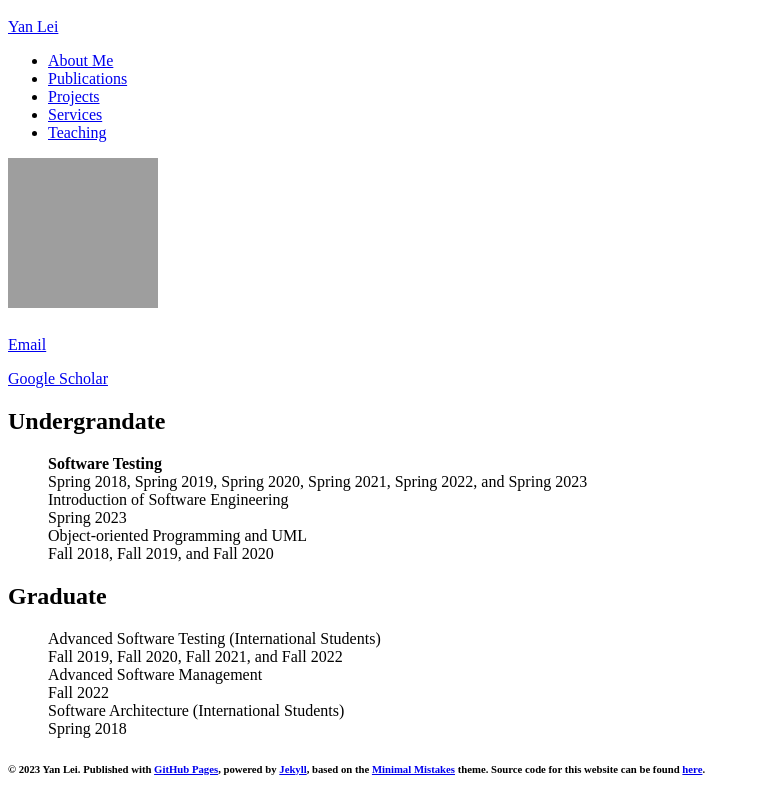
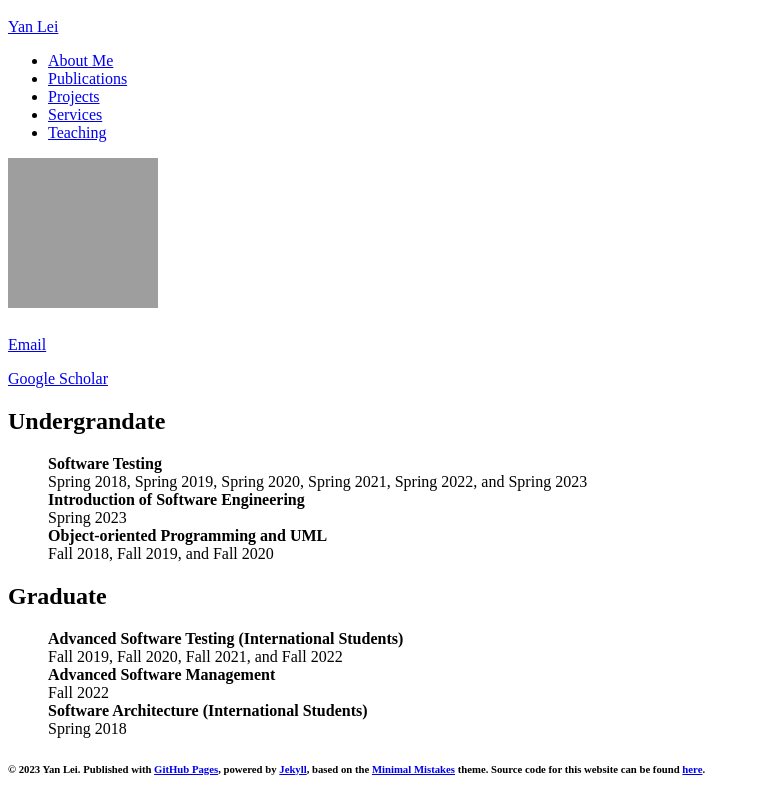
Before and after one commit to yanlei-cs/yanlei-cs.github.io, a Jekyll site: the page built from teaching.md, in a window 1280 px wide. Shown: the part 108-908 px from the top of the page, without its empty margins (0-760 px from the left). Built offline with Jekyll 4.4.1, drawn with Linux system fonts in a browser that asks for light colours; nearby versions of some CDN libraries; comment, search, counter and statistics services are not loaded.

```diff
--- a/teaching.md
+++ b/teaching.md
@@ -8,18 +8,18 @@ title: Teaching
 <UL style="LIST-STYLE-TYPE: none">
 <LI><strong>Software Testing</strong><br>
 Spring 2018, Spring 2019, Spring 2020, Spring 2021, Spring 2022, and Spring 2023</LI>
-<LI>Introduction of Software Engineering<br>
+<LI><strong>Introduction of Software Engineering</strong><br>
 Spring 2023</LI>
-<LI>Object-oriented Programming and UML<br>
+<LI><strong>Object-oriented Programming and UML</strong><br>
 Fall 2018, Fall 2019, and Fall 2020</LI>
 </UL>
 
 ## Graduate
 <UL style="LIST-STYLE-TYPE: none">
-<LI>Advanced Software Testing (International Students)<br>
+<LI><strong>Advanced Software Testing (International Students)</strong><br>
 Fall 2019, Fall 2020, Fall 2021, and Fall 2022<br></LI>
-<LI>Advanced Software Management<br>
+<LI><strong>Advanced Software Management</strong><br>
 Fall 2022</LI>
-<LI>Software Architecture (International Students)<br>
+<LI><strong>Software Architecture (International Students)</strong><br>
 Spring 2018</LI>
  </UL>
```
